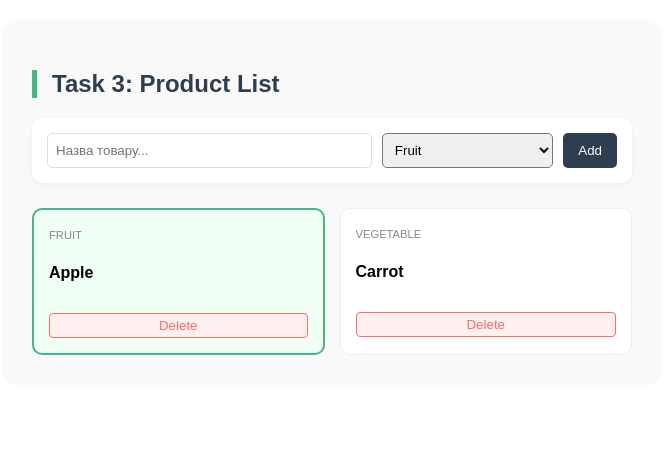
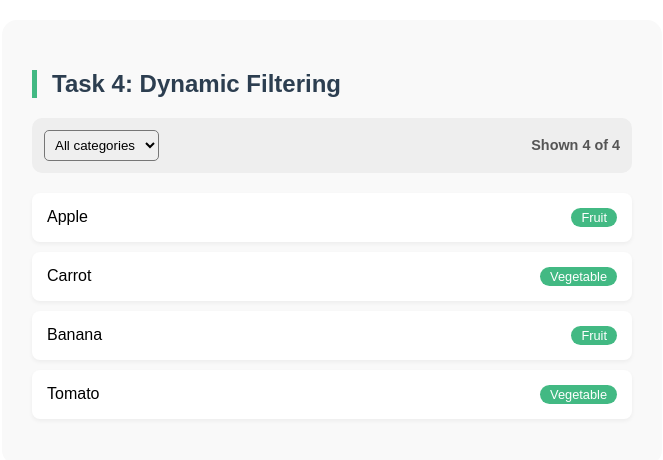
Before and after one commit to aahoncharova/frontend, a Vue app: page / in a window 1280 px wide. Shown: the top 460 px of the page, without its empty margins (308-971 px from the left). Built offline with nearby package versions, Linux system fonts and the light colour scheme.

Commit message:
feat: implemented task 4 in lab 3

```diff
--- a/src/components/HelloWorld.vue
+++ b/src/components/HelloWorld.vue
@@ -1,29 +1,27 @@
 <template>
   <div class="lab-03">
     <section class="task-section">
-      <h2>Task 3: Product List</h2>
+      <h2>Task 4: Dynamic Filtering</h2>
 
-      <div class="input-card">
-        <input v-model="newProductName" placeholder="Назва товару..." class="custom-input">
-        <select v-model="newProductCategory" class="custom-select">
+      <div class="filter-bar">
+        <select v-model="filter" class="custom-select">
+          <option value="all">All categories</option>
           <option value="Fruit">Fruit</option>
           <option value="Vegetable">Vegetable</option>
         </select>
-        <button @click="addProduct" class="btn-add">Add</button>
+        <div class="badge">Shown {{ filteredProducts.length }} of {{ products.length }}</div>
       </div>
 
-      <div class="product-grid">
-        <div
-          v-for="p in products"
-          :key="p.id"
-          class="product-card"
-          :class="{ 'highlight-fruit': p.category === 'Fruit' }"
-        >
-          <span class="category-tag">{{ p.category }}</span>
-          <h4>{{ p.title }}</h4>
-          <button @click="removeProduct(p.id)" class="btn-del">Delete</button>
-        </div>
+      <div v-if="filteredProducts.length === 0" class="empty-msg">
+        🔍 No items found with this filter
       </div>
+
+      <ul v-else class="item-list">
+        <li v-for="p in filteredProducts" :key="p.id">
+          <span>{{ p.title }}</span>
+          <span class="tag">{{ p.category }}</span>
+        </li>
+      </ul>
     </section>
   </div>
 </template>
@@ -32,22 +30,19 @@
 export default {
   data() {
     return {
-      newProductName: '',
-      newProductCategory: 'Fruit',
+      filter: 'all',
       products: [
         { id: 1, title: 'Apple', category: 'Fruit' },
-        { id: 2, title: 'Carrot', category: 'Vegetable' }
+        { id: 2, title: 'Carrot', category: 'Vegetable' },
+        { id: 3, title: 'Banana', category: 'Fruit' },
+        { id: 4, title: 'Tomato', category: 'Vegetable' }
       ]
     }
   },
-  methods: {
-    addProduct() {
-      if (!this.newProductName.trim()) return;
-      this.products.push({ id: Date.now(), title: this.newProductName, category: this.newProductCategory });
-      this.newProductName = '';
-    },
-    removeProduct(id) {
-      this.products = this.products.filter(p => p.id !== id);
+  computed: {
+    filteredProducts() {
+      if (this.filter === 'all') return this.products;
+      return this.products.filter(p => p.category === this.filter);
     }
   }
 }
@@ -68,63 +63,49 @@ export default {
     color: #2c3e50;
     margin-bottom: 20px;
   }
-  .input-card {
+  .filter-bar {
     display: flex;
-    gap: 10px;
-    margin-bottom: 25px;
-    background: white;
-    padding: 15px;
+    justify-content: space-between;
+    align-items: center;
+    background: #eee;
+    padding: 12px;
     border-radius: 10px;
-    box-shadow: 0 2px 5px rgba(0,0,0,0.05);
+    margin-bottom: 20px;
   }
-  .custom-input {
-    flex: 2;
-    padding: 8px;
-    border: 1px solid #ddd;
+  .custom-select {
+    padding: 6px;
     border-radius: 5px;
   }
-  .custom-select {
-    flex: 1;
-    padding: 8px;
-    border-radius: 5px;
+  .badge {
+    font-weight: bold;
+    color: #555;
+    font-size: 0.9em;
   }
-  .btn-add {
-    background: #2c3e50;
+  .empty-msg {
+    text-align: center;
+    color: #999;
+    margin-top: 30px;
+    font-style: italic;
+  }
+  .item-list {
+    list-style: none;
+    padding: 0;
+  }
+  .item-list li {
+    background: white;
+    margin-bottom: 10px;
+    padding: 15px;
+    border-radius: 8px;
+    display: flex;
+    justify-content: space-between;
+    align-items: center;
+    box-shadow: 0 2px 4px rgba(0,0,0,0.05);
+  }
+  .tag {
+    background: #42b983;
     color: white;
-    padding: 8px 15px;
-    border: none;
-    border-radius: 5px;
-    cursor: pointer;
-  }
-  .product-grid {
-    display: grid;
-    grid-template-columns: 1fr 1fr;
-    gap: 15px;
-  }
-  .product-card {
-    background: white;
-    padding: 15px;
-    border-radius: 10px;
-    border: 1px solid #eee;
-    position: relative;
-  }
-  .highlight-fruit {
-    border: 2px solid #42b983;
-    background-color: #f0fff4;
-  }
-  .category-tag {
-    font-size: 0.7em;
-    color: #888;
-    text-transform: uppercase;
-  }
-  .btn-del {
-    width: 100%;
-    margin-top: 10px;
-    background: #fff0f0;
-    color: #ff6b6b;
-    border: 1px solid #ff6b6b;
-    cursor: pointer;
-    padding: 4px;
-    border-radius: 4px;
+    padding: 2px 10px;
+    border-radius: 20px;
+    font-size: 0.8em;
   }
 </style>
```
